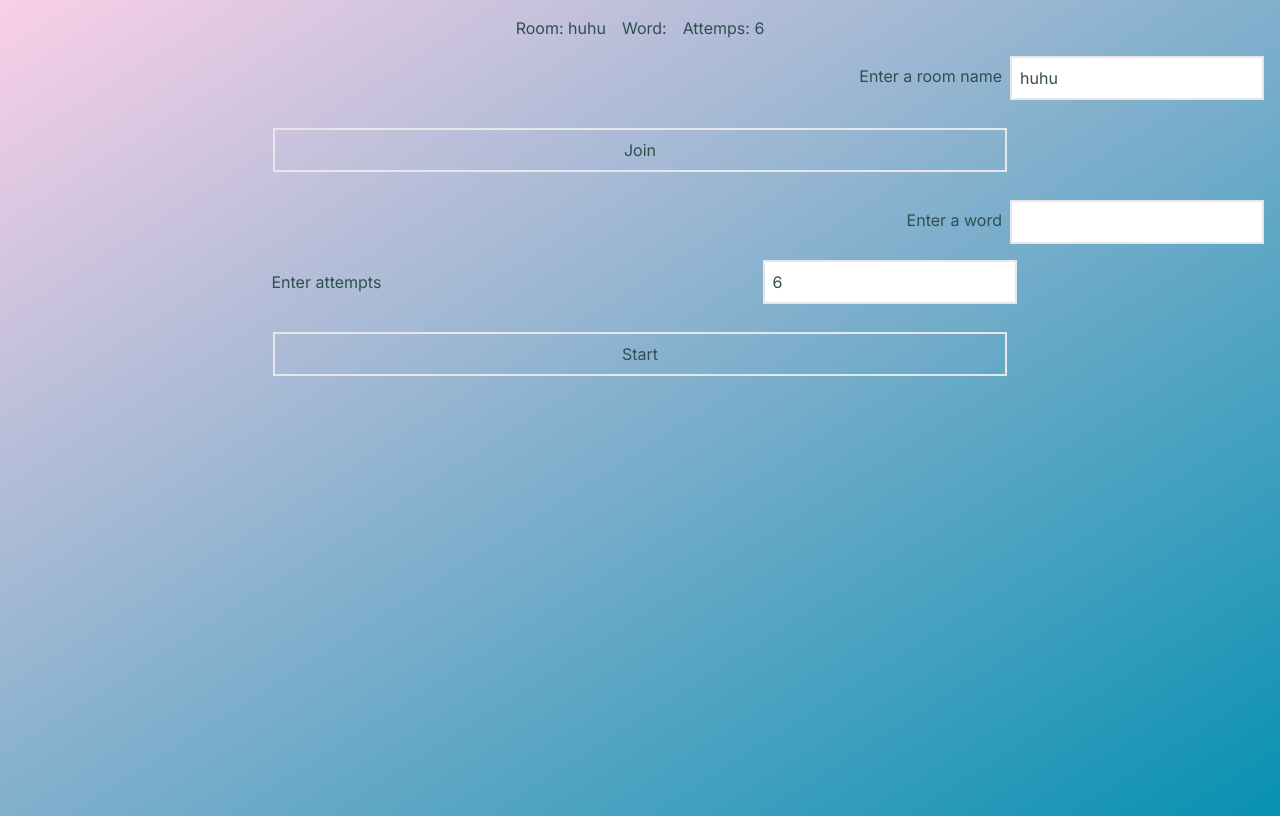
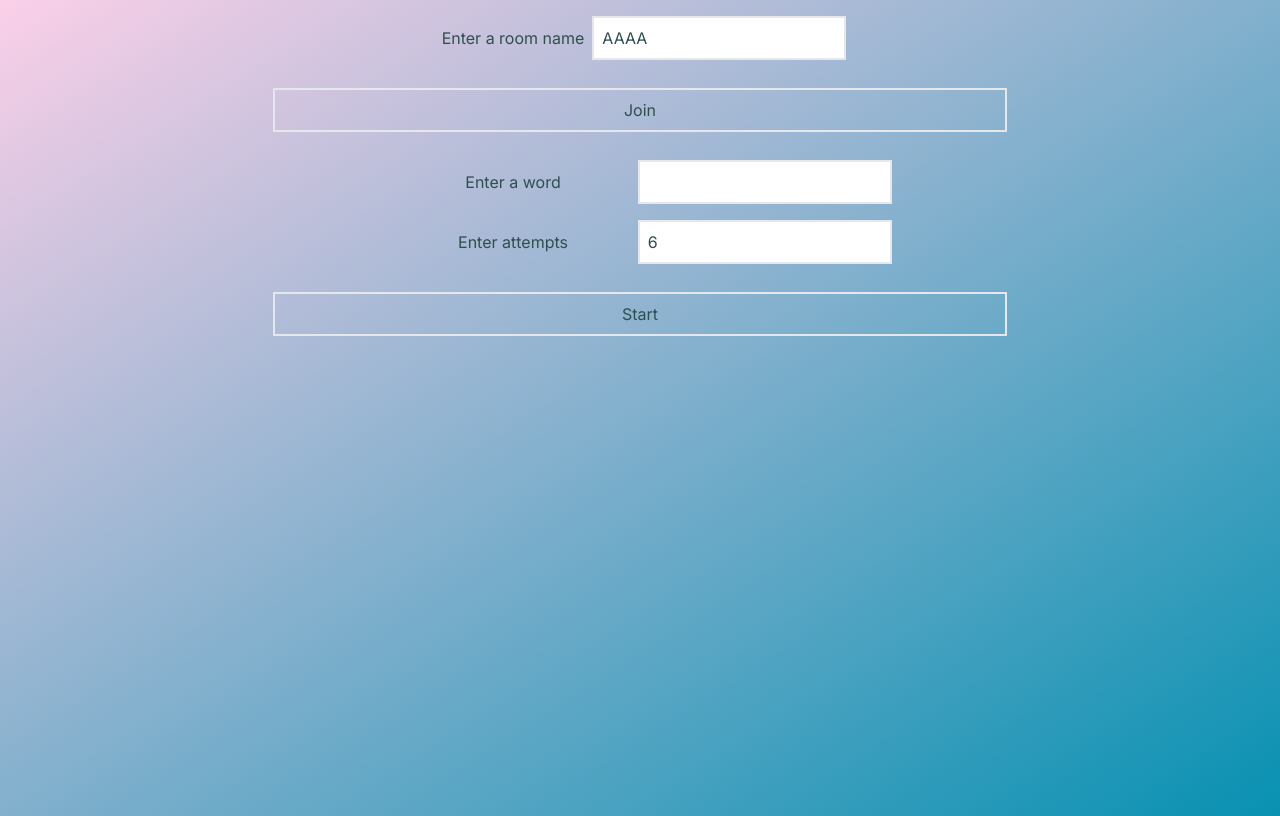
Before and after one commit to harjit-liveartgaming/nextjs-word-games, a Next.js app: page /wordle in a window 1280 px wide. Built offline with nearby package versions, Linux system fonts and the light colour scheme.

Commit message:
pushing changes from my last session to publish to online

```diff
--- a/app/wordle/api/challenges/route.ts
+++ b/app/wordle/api/challenges/route.ts
@@ -6,11 +6,11 @@ import { NextResponse, NextRequest } from 'next/server';
 
 export async function GET(req: NextRequest) {
     const {searchParams} = new URL(req.url);
-    let id = searchParams.get("id");
+    let nickname = searchParams.get("id");
     let query: string = "SELECT * FROM challenges";
 
-    if(id != null){
-        query += " WHERE id = '${id}'"
+    if(nickname != null){
+        query += " WHERE nickname = '${nickname}'"
     }
 
     const result = await sql<Challenge> `${query}`
--- a/app/wordle/components/forms.tsx
+++ b/app/wordle/components/forms.tsx
@@ -1,17 +1,55 @@
-export function InputFieldComponent(props: { label: string, inputType: 'text' | 'number', onSubmit: () => {}, onChange: (e: React.FormEvent<HTMLInputElement>) => {}, value: string | number }) {
+export function SetUpForm(props: {
+  room: string,
+  setRoom: (e: React.FormEvent<HTMLInputElement>) => {},
+  joinChallenge: () => {},
+  selectedWord: string,
+  setSelectedWord: (e: React.FormEvent<HTMLInputElement>) => {},
+  maxAttempts: number,
+  setMaxAttempts: (e: React.FormEvent<HTMLInputElement>) => {},
+  initializeGame: () => {}
+}) {
   return (
-    <div className="h-full">
-      <div className='justify-center items-center flex w-full'>
+    <>
+      <div className='w-full flex justify-center items-center p-2 '>
+        <div><label className="p-2 text-right w-1/5">Enter a room name</label></div>
+        <div><input className="p-2 border-2"
+          type="text"
+          value={props.room}
+          onChange={props.setRoom}
+          hint-text="AAAA"
+        /></div>
+      </div>
+      <div className='w-full flex p-5 items-center justify-center text-center'>
+        <button className="p-2 border-2 w-3/5"
+          onClick={ props.joinChallenge}
+        >
+          Join
+        </button>
+      </div>
+      <div className='w-full flex justify-center items-center p-2 '>
+        <label className="p-2 text-center w-1/5">Enter a word</label>
+        <input className="p-2 border-2"
+          type="text"
+          value={props.selectedWord}
+          onChange={props.setSelectedWord}
+        />
+      </div>
+      <div className='w-full flex justify-center items-center p-2 '>
+        <label className="p-2 text-center w-1/5">Enter attempts</label>
+        <input className="p-2 border-2"
+          type="number"
+          value={props.maxAttempts}
+         onChange={props.setMaxAttempts}
+        />
+      </div>
+      <div className='w-full flex p-5 items-center justify-center text-center'>
+        <button className="p-2 border-2 w-3/5"
+          onClick={props.initializeGame}
+        >
+          Start
+        </button>
+      </div>
+    </>
+  )
 
-
-        <label className="p-2 text-align-center ">{props.label}</label>
-        <input className="p-2 w-2/5 border-2" type={props.inputType} value={props.value}
-          onChange={(e: React.FormEvent<HTMLInputElement>) => { props.onChange(e) }}>
-
-        </input>
-        <button className="p-2 w-1/5 border-2"
-          onClick={() => { props.onSubmit() }}>Next</button>
-      </div>
-    </div>
-  )
 }
--- a/app/wordle/db/data.ts
+++ b/app/wordle/db/data.ts
@@ -12,7 +12,7 @@ export async function fetchChallenge(id: string) {
     // await new Promise((resolve) => setTimeout(resolve, 3000));
 
     //const data = await sql<Challenge>`SELECT * FROM challenges WHERE id = '2064defa-9add-4d08-9108-e750a53c76eb' `;
-    const data = await sql<Challenge>`SELECT * FROM challenges WHERE id = ${id} `;
+    const data = await sql<Challenge>`SELECT * FROM challenges WHERE nickname = ${id} `;
 
     console.log('Data fetch completed after 3 seconds.');
 
--- a/app/wordle/db/definitions.ts
+++ b/app/wordle/db/definitions.ts
@@ -1,6 +1,7 @@
 export type Challenge = {
     id: string;
-    author: string;
+    nickname: string;
+    author?: string;
     word: string;
     attempts: number;
     expiration: Date;
@@ -8,7 +9,7 @@ export type Challenge = {
 
 export type Attempt = {
     challenge_id: string;
-    user_id: string;
+    user_id?: string;
     guessIndex: number;
     guess: string;
 }
--- a/app/wordle/db/test/placeholder-data.ts
+++ b/app/wordle/db/test/placeholder-data.ts
@@ -17,36 +17,42 @@ export const users = [
 export const challenges = [
     {
         "author": users[0].id,
+        "nickname":"AAAA",
         "word": "level",
         "attempts": 6,
         "expiration":"2024-10-01"
     },
     {
         "author": users[1].id,
+        "nickname":"BBBB",
         "word": "stare",
         "attempts": 6,
         "expiration":"2024-10-01"
     },
     {
         "author": users[0].id,
+        "nickname":"CCCC",
         "word": "doggy",
         "attempts": 6,
         "expiration":"2024-10-01"
     },
     {
         "author": users[1].id,
+        "nickname":"DDDD",
         "word": "author",
         "attempts": 6,
         "expiration":"2024-10-01"
     },
     {
         "author":users[0].id,
+        "nickname":"EEEE",
         "word": "tries",
         "attempts": 6,
         "expiration":"2024-10-01"
     },
     {
         "author": users[1].id,
+        "nickname":"FFFF",
         "word": "eerie",
         "attempts": 6,
         "expiration":"2024-10-01"
--- a/app/wordle/page.tsx
+++ b/app/wordle/page.tsx
@@ -5,6 +5,7 @@ import { TileRow, TileRowComponent } from "./components/tile-row";
 import { GameBoardComponent } from "./components/game-board";
 import { getRandomWord } from "./components/words";
 import { fetchChallenge } from "./db/data";
+import { SetUpForm } from "./components/forms";
 
 export default function Page() {
 
@@ -14,7 +15,7 @@ export default function Page() {
   const [guessWord, setGuess] = useState("");
   const [maxAttempts, setMaxAttempts] = useState(6);
   const [currentAttempt, setCurrentAttempt] = useState(0);
-    const [room, setRoom] = useState("huhu");
+  const [room, setRoom] = useState("AAAA");
 
   let initializeGame = (_word?: string, _maxAttempts?: number) => {
     let count = 0;
@@ -40,9 +41,9 @@ export default function Page() {
     setGameState("game-start");
   }
 
-    let joinChallenge = (id: string) => {
+  let joinChallenge = () => {
     startTransition(async () => {
-            let challenge = await fetchChallenge(id);
+      let challenge = await fetchChallenge(room);
       initializeGame(challenge.word, challenge.attempts);
     })
   }
@@ -132,57 +133,34 @@ export default function Page() {
     switch (gameState) {
       case "set-up-form":
         return (
-                    <>
-                        <div className='w-full flex p-2'>
-                            <label className="p-2 text-right w-full">Enter a room name</label>
-                            <input className="p-2 border-2"
-                                type="text"
-                                value={room}
-                                onChange={(e: React.FormEvent<HTMLInputElement>) => {
-                                    setRoom(e.currentTarget.value);
-                                }}
+          <SetUpForm
+            setRoom={(e)=>{ setRoom(e.currentTarget.value); return false;}}
+            room={room}
+            maxAttempts={maxAttempts}
+            setMaxAttempts={(e)=>{setMaxAttempts(e.currentTarget.valueAsNumber); return false;}}
+            selectedWord={selectedWord}
+            setSelectedWord={(e)=>{setWord(e.currentTarget.value); return false;}}
+            initializeGame={()=> {initializeGame(selectedWord, maxAttempts); return false;}}
+            joinChallenge={()=>{joinChallenge(); return false;}}
           />
-                        </div>
-                        <div className='w-full flex p-5 items-center justify-center text-center'>
-                            <button className="p-2 border-2 w-3/5"
-                                onClick={() => { joinChallenge(room) }}
-                            >
-                                Join
-                            </button>
-                        </div>
-                        <div className='w-full flex p-2'>
-                            <label className="p-2 text-right w-full">Enter a word</label>
-                            <input className="p-2 border-2"
-                                type="text"
-                                value={selectedWord}
-                                onChange={(e: React.FormEvent<HTMLInputElement>) => {
-                                    setWord(e.currentTarget.value);
-                                }}
-                            />
-                        </div>
-                        <div className='w-full flex justify-center items-center p-2 '>
-                            <label className="p-2 text-left w-2/5">Enter attempts</label>
-                            <input className="p-2 border-2"
-                                type="number"
-                                value={maxAttempts}
-                                onChange={(e: React.FormEvent<HTMLInputElement>) => {
-                                    setMaxAttempts(e.currentTarget.valueAsNumber);
-                                }}
-                            />
-                        </div>
-                        <div className='w-full flex p-5 items-center justify-center text-center'>
-                            <button className="p-2 border-2 w-3/5"
-                                onClick={() => { initializeGame(selectedWord, maxAttempts) }}
-                            >
-                                Start
-                            </button>
-                        </div>
-                    </>
         )
         break;
 
       case "game-start":
-                const _sbtButtonClass: string = `
+        return (
+
+          <div>
+            <div className='items-center text-center w-full'>
+              <div><label className="p-2 w-3/5">Enter Guess</label></div>
+              <div><input className="p-2 border-2 w-2/5"
+                type="text"
+                value={guessWord}
+                onChange={updateGuessWord}
+              /></div>
+            </div>
+            <div className='p-5 items-center text-center'>
+              <button
+                className="
                     bg-blue-500
                     hover:bg-blue-400
                     text-white
@@ -192,25 +170,8 @@ export default function Page() {
                     border-b-4
                     border-blue-700
                     hover:border-blue-500
-                    rounded
-                `
-                return (
-
-                    <div>
-                        <div className='items-center text-center w-full'>
-                            <label className="p-2 w-3/5">Enter Guess</label>
-                            <input className="p-2 border-2 w-3/5"
-                                type="text"
-                                value={guessWord}
-                                onChange={(e: React.FormEvent<HTMLInputElement>) => {
-                                    updateGuessWord(e);
-                                }}
-                            />
-                        </div>
-                        <div className='p-5 items-center text-center'>
-                            <button
-                                className={_sbtButtonClass}
-                                onClick={() => { submitWord(); }}
+                    rounded"
+                onClick={submitWord}
               //disabled = {selectedWord.length == guessWord.length}
               >
                 Submit
@@ -220,9 +181,12 @@ export default function Page() {
           </div>
         )
         break;
+
+        default:
           return (
             <div></div>
           )
+          break;
     }
   }
 
@@ -248,12 +212,6 @@ export default function Page() {
 
   return (
     <main className="min-h-screen">
-            <div className="flex justify-center">
-                <label className="p-2">Room: {room}</label>
-                <label className="p-2">Word: {selectedWord}</label>
-                <label className="p-2">Attemps: {maxAttempts}</label>
-            </div>
-
       <div id="game" className="flex justify-center">
         <GameBoardComponent
           gameBoard={gameBoard}
@@ -264,7 +222,7 @@ export default function Page() {
         {input_content}
       </div>
 
-            <div id="message_area" className="absolute w-full h-1/4 flex">
+      <div id="message_area" className="w-full h-1/4 flex">
         {popup_content}
       </div>
 
```
Also changed, not shown: app/wordle/db/seed/route.ts (+19 -3 lines). Lines whose indentation alone changed are shown as unchanged.
